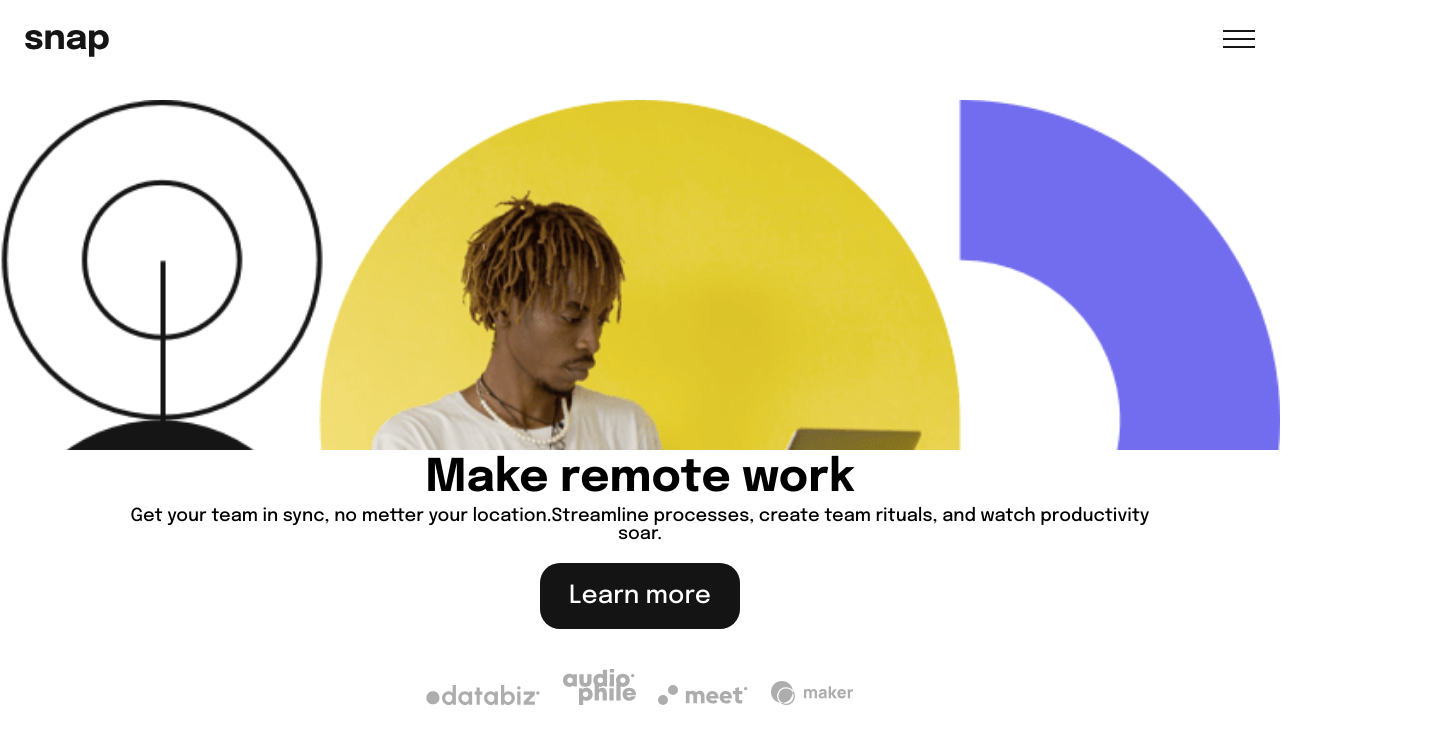
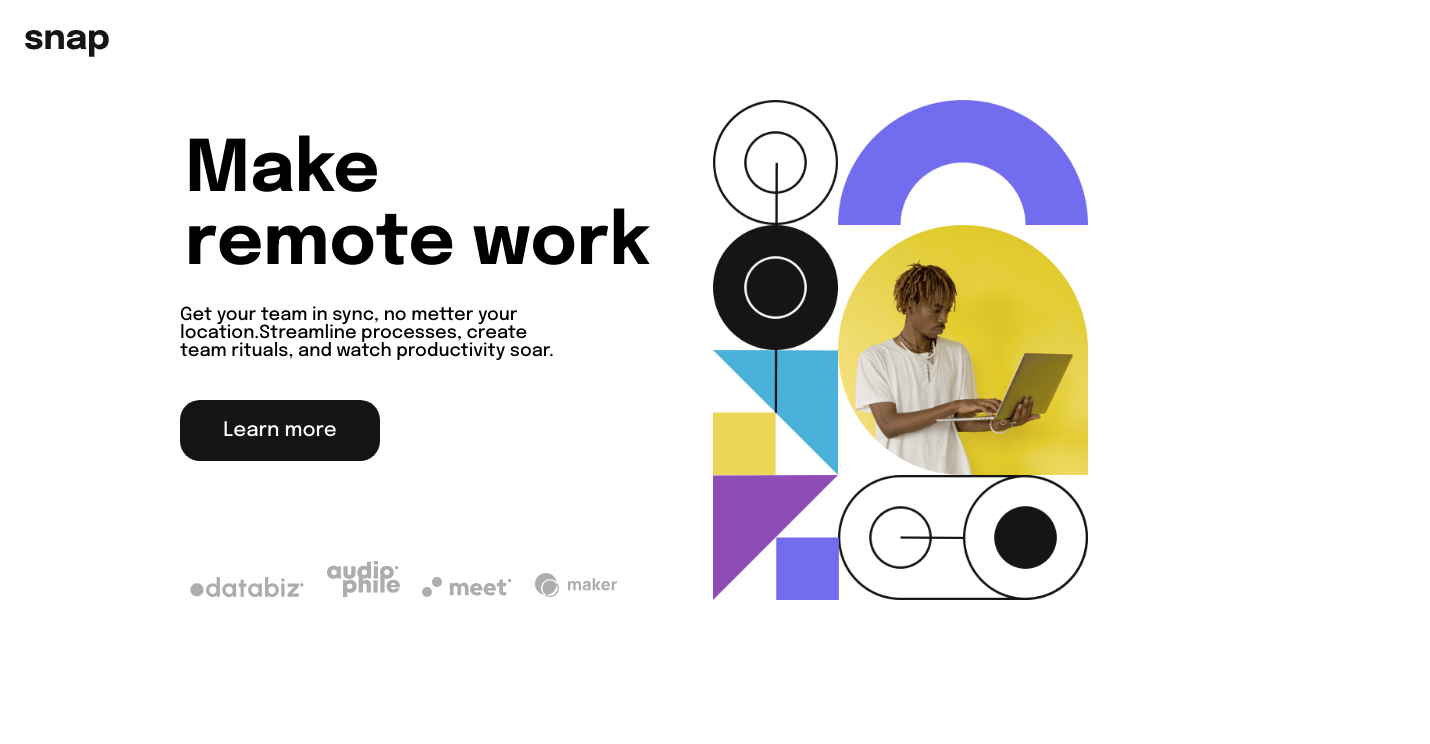
Before and after one commit to FabriiGonzalez/Dropdown-menu, a plain HTML site: page index.html in a window 1280 px wide. Shown: the top 744 px of the page, 1430 px wide, since content can reach past the window. Drawn offline with Linux system fonts and the light colour scheme.

Commit message:
Progreso

```diff
--- /dev/null
+++ b/css/desktop.css
@@ -0,0 +1,69 @@
+@media(min-width: 650px){
+    .inactive{
+        display: none;
+    }
+    .bur_menu{
+        display: none;
+    }
+    .mob_menu{
+        display: none;
+    }
+    main {
+        position: relative;
+        display: grid;
+        grid-template-columns: repeat(6, 1fr);
+        grid-template-rows: repeat(5, 1fr);
+        grid-column-gap: 0px;
+        grid-row-gap: 0px;
+        place-content: center;
+        left: 150px;
+
+        }
+
+    .one {
+        grid-area: 1 / 1 / 6 / 4;
+        display: flex;
+        text-align: start;
+        justify-content: start;
+        margin: 0;
+        padding: 30px;
+        width: 550px;
+
+    }
+    h1{
+        font-size: 7.1rem;
+    }
+    p{
+        margin: 20px 0 0 0;
+    }
+    a{
+        margin: 40px 0 0 0;
+        display: flex;
+        width: 200px;
+        border-radius: 20px;
+        padding: 20px 5px;
+        font-size: 2.0rem;
+        font-weight: 500;
+        color: white;
+        background-color: #141414;
+        justify-content: center;
+        text-decoration: none;
+    }
+    .pic{
+        margin: 90px 0 0 0;
+    }
+    .photo {
+        grid-area: 1 / 4 / 6 / 7;
+        background-image: url(/img/image-hero-desktop.png);
+        background-size: contain;
+        background-position: center;
+        background-repeat: no-repeat;
+        height: 400px;
+        width: 400px;
+        margin: 0;
+    }
+    main div .photo{
+        height: 500px;
+    }
+
+}
--- a/css/mobile.css
+++ b/css/mobile.css
@@ -11,11 +11,11 @@ html{
     display: none;
 }
 .photo{
-    width: 100%;
-    height: 350px;
+    width: 50%;
+    height: 400%;
     background-image:url(/img/image-hero-mobile.png);
     background-repeat: no-repeat;
-    background-size: 100%;
+    background-size: cover;
 }
 header{
     height: 100px;
@@ -30,6 +30,9 @@ header .bur_menu{
     position: absolute;
     top: 30px;
     right: 25px;
+}
+.desk_menu{
+    display: none;
 }
 .mob_menu{
     position: absolute;
@@ -87,13 +90,20 @@ header a{
 header a:hover{
     border: 3px #686868 solid;
 }
+.photo{
+    width: 100%;
+    height: 300px;
+    max-width: 400px;
+    margin: 0 auto;
+}
 .one{
     display: flex;
     flex-direction: column;
     text-align: center;
+    margin: 0 auto;
 }
 h1{
-  font-size: 4.5rem;
+  font-size: 3.5rem;
   padding: 5px;
 }
 p{
@@ -113,5 +123,5 @@ a{
     text-decoration: none;
 }
 .one .pic img{
-    margin: 20px 10px 10px 10px;
+    margin: 10px 10px 10px 10px;
 }
--- a/index.html
+++ b/index.html
@@ -4,6 +4,7 @@
     <meta charset="UTF-8">
     <meta name="viewport" content="width=device-width, initial-scale=1.0">
     <link rel="stylesheet" href="/css/mobile.css">
+    <link rel="stylesheet" href="/css/desktop.css">
     <link rel="shortcut icon" href="/img/favicon-32x32.png" type="image/x-icon">
     <link rel="preconnect" href="https://fonts.googleapis.com">
     <link rel="preconnect" href="https://fonts.gstatic.com" crossorigin>
@@ -49,7 +50,7 @@
     </section>
     </header>
     <main>
-        <figure class="photo"></figure>
+        <div><figure class="photo"></figure></div>
         <container class="one">
             <h1>Make remote work</h1>
             <p>Get your team in sync, no metter your location.Streamline processes, create team rituals, and watch productivity soar.</p>
```
Also changed, not shown: main.js (+5 -2 lines).
